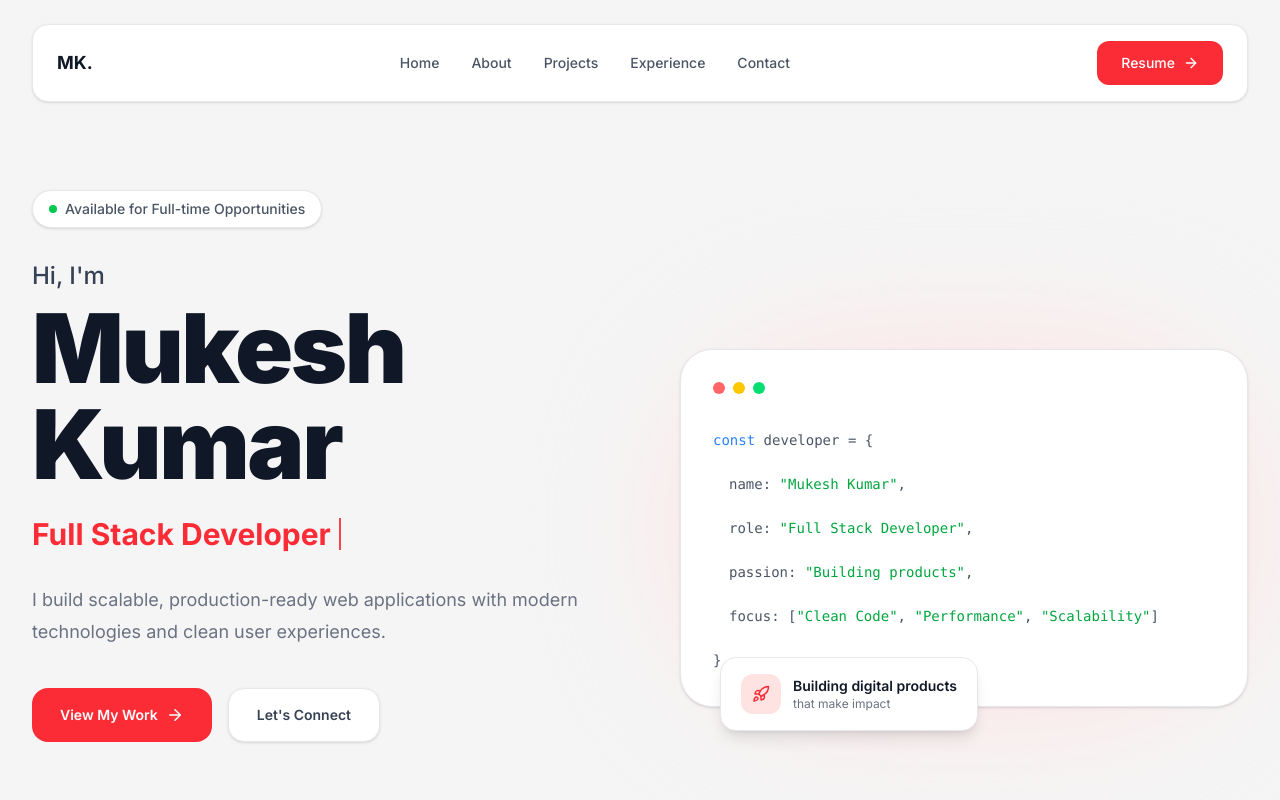
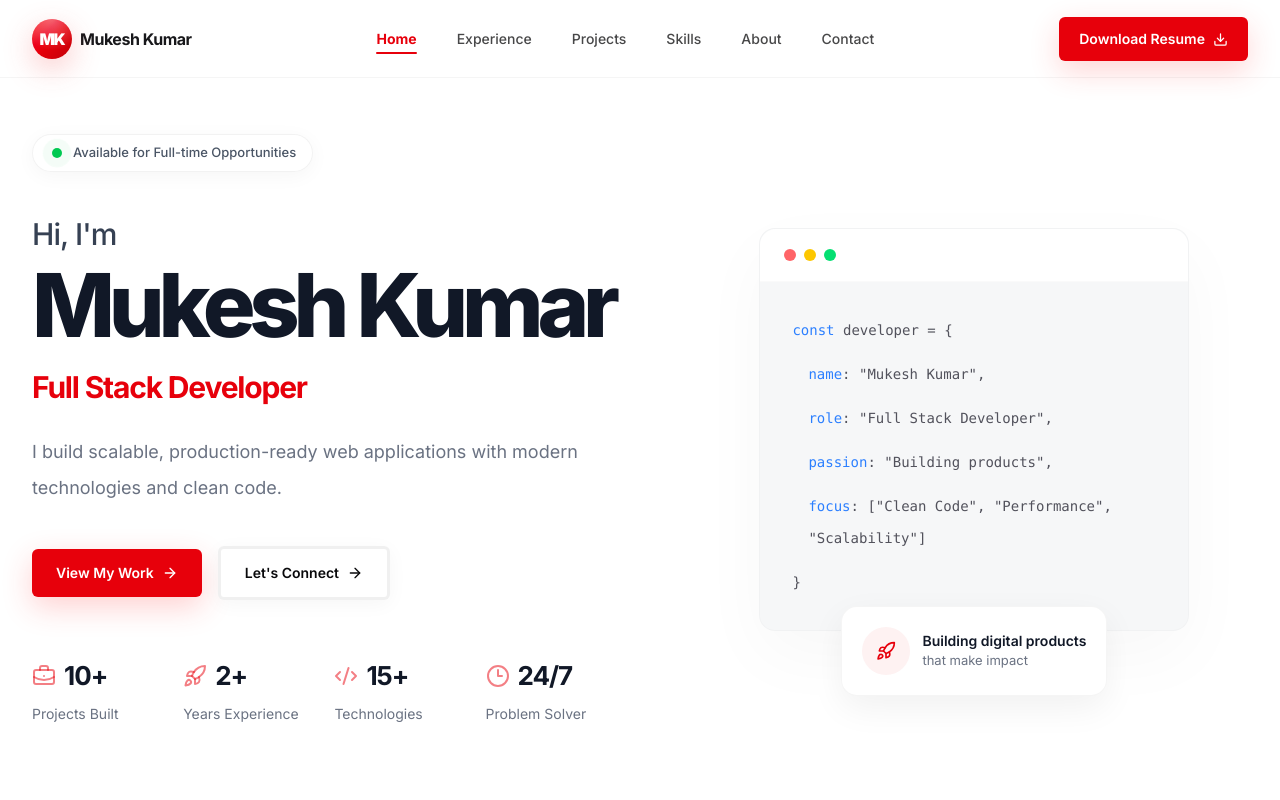
Before and after one commit to thappamkkumar/mk-portfolio, a Next.js app: page / in a window 1280 px wide. Shown: the top 800 px of the page. Built offline with nearby package versions, Linux system fonts and the light colour scheme.

Commit message:
header and hero sextion complete

```diff
--- a/src/app/globals.css
+++ b/src/app/globals.css
@@ -5,7 +5,7 @@ html {
 }
 
 body {
-  background: #f5f5f5;
+  background: #fff;
   color: #111827;
 }
 
--- a/src/components/layout/navbar.tsx
+++ b/src/components/layout/navbar.tsx
@@ -1,44 +1,308 @@
+"use client";
+
+import { useEffect, useState } from "react";
 import Container from "../ui/container";
-import Button from "../ui/button";
+import { Download, Menu, X } from "lucide-react";
 
 const navItems = [
-  "Home",
-  "About",
-  "Projects",
-  "Experience",
-  "Contact",
+  { label: "Home", id: "home" },
+  { label: "Experience", id: "experience" },
+  { label: "Projects", id: "projects" },
+  { label: "Skills", id: "skills" },
+  { label: "About", id: "about" },
+  { label: "Contact", id: "contact" },
 ];
 
 export default function Navbar() {
+  const [open, setOpen] = useState(false);
+
+  const [activeSection, setActiveSection] = useState("home");
+
+  useEffect(() => {
+    const sections = navItems.map((item) =>
+      document.getElementById(item.id)
+    );
+
+    const observer = new IntersectionObserver(
+      (entries) => {
+        entries.forEach((entry) => {
+          if (entry.isIntersecting) {
+            setActiveSection(entry.target.id);
+          }
+        });
+      },
+      {
+        threshold: 0.6,
+      }
+    );
+
+    sections.forEach((section) => {
+      if (section) observer.observe(section);
+    });
+
+    return () => {
+      sections.forEach((section) => {
+        if (section) observer.unobserve(section);
+      });
+    };
+  }, []);
+
   return (
-    <header className="sticky top-0 z-50 py-6">
+    <>
+      <header className="sticky top-0 z-50 w-full">
+        <div className="absolute inset-0 border-b border-black/[0.04] bg-white/75 backdrop-blur-xl" />
+
         <Container>
-        <div className="flex items-center justify-between rounded-2xl border border-gray-200 bg-white px-6 py-4 shadow-sm">
+          <div className="relative flex h-[78px] items-center justify-between">
+
+            {/* LEFT */}
+            <div className="group flex items-center gap-2">
 
 		  {/* Logo */}
-          <div>
-            <h1 className="text-lg font-bold text-gray-900">
-              MK.
-            </h1>
+		  <div
+		    className="
+			relative flex h-10 w-10 items-center justify-center
+			overflow-hidden rounded-full
+			bg-gradient-to-br from-red-500 via-red-600 to-red-700
+			shadow-[0_10px_30px_rgba(239,68,68,0.28)]
+			transition-all duration-300
+			group-hover:scale-105
+			group-hover:shadow-[0_15px_40px_rgba(239,68,68,0.35)]
+		    "
+		  >
+
+		    {/* Glow */}
+		    <div
+			className="
+			  absolute inset-0
+			  bg-[radial-gradient(circle_at_top,rgba(255,255,255,0.35),transparent_70%)]
+			"
+		    />
+
+		    <span
+			className="
+			  relative text-md
+			  font-black tracking-[-0.08em]
+			  text-white
+			"
+		    >
+			MK
+		    </span>
 		  </div>
 
-          {/* Nav Links */}
-          <nav className="hidden md:flex items-center gap-8">
-            {navItems.map((item) => (
+		  {/* Text */}
+		  <div className="hidden flex-col sm:flex">
+
+		    <span
+			className="
+			  text-md
+			  font-bold
+			  leading-none
+			  tracking-[-0.03em]
+			  text-zinc-900
+			"
+		    >
+			Mukesh Kumar
+		    </span>
+
+		  </div>
+		</div>
+
+            {/* DESKTOP NAV */}
+            <nav className="hidden items-center gap-8 lg:flex xl:gap-10">
+              {navItems.map((item) => {
+                const isActive = activeSection === item.id;
+
+                return (
                   <a
-                key={item}
-                href="#"
-                className="text-sm font-medium text-gray-600 transition hover:text-black"
+                    key={item.id}
+                    href={`#${item.id}`}
+                    className={`relative text-sm  transition-all duration-300 ${
+                      isActive
+                        ? "text-red-600 font-bold"
+                        : "text-zinc-950/75 hover:text-zinc-950 font-medium "
+                    }`}
                   >
-                {item}
+                    {item.label}
+
+                    {isActive && (
+                      <span className="absolute -bottom-[5px] left-0 h-[2px] w-full rounded-full bg-red-600" />
+                    )}
                   </a>
-            ))}
+                );
+              })}
             </nav>
 
-          {/* CTA */}
-          <Button>Resume</Button>
+            {/* RIGHT */}
+            <div className="flex items-center gap-3">
+
+              <button
+                className={`
+                  hidden md:inline-flex
+                  items-center gap-2
+                  rounded-md
+                  bg-red-600
+                  px-5 py-3
+                  text-sm
+                  font-semibold
+                  text-white
+                  shadow-[0_10px_30px_rgba(255,45,45,0.20)]
+                  transition-all duration-300
+                  hover:-translate-y-0.5
+                  hover:bg-red-700
+                  cursor-pointer
+                `}
+              >
+                Download Resume
+                <Download size={15} />
+              </button>
+
+              {/* MOBILE BUTTON */}
+              <button
+                onClick={() => setOpen(true)}
+                className={`
+                  flex h-10 w-10 items-center justify-center
+                  rounded-xl border border-black/[0.06]
+                  bg-white/80 text-zinc-800
+                  transition-all duration-300
+                  hover:bg-black/[0.03]
+                  lg:hidden
+                  cursor-pointer
+                `}
+              >
+                <Menu size={20} />
+              </button>
+            </div>
           </div>
         </Container>
       </header>
+
+      {/* MOBILE SIDEBAR */}
+      <div
+        className={`fixed inset-0 z-[100] transition-all duration-300 lg:hidden ${
+          open
+            ? "pointer-events-auto bg-black/30 backdrop-blur-sm"
+            : "pointer-events-none bg-transparent"
+        }`}
+      >
+        {/* Overlay */}
+        <div
+          className={`absolute inset-0 transition-opacity duration-300 ${
+            open ? "opacity-100" : "opacity-0"
+          }`}
+          onClick={() => setOpen(false)}
+        />
+
+        {/* Sidebar */}
+        <div
+          className={`
+            absolute right-0 top-0 h-full w-[290px]
+            border-l border-black/[0.06]
+            bg-white/95 backdrop-blur-2xl
+            shadow-[-10px_0_50px_rgba(0,0,0,0.08)]
+            transition-transform duration-300 ease-out
+            ${open ? "translate-x-0" : "translate-x-full"}
+          `}
+        >
+          {/* Header */}
+          <div className="flex items-center justify-between border-b border-black/[0.05] px-6 py-5">
+            <div className="group flex items-center gap-2">
+
+		  {/* Logo */}
+		  <div
+		    className="
+			relative flex h-10 w-10 items-center justify-center
+			overflow-hidden rounded-full
+			bg-gradient-to-br from-red-500 via-red-600 to-red-700
+			shadow-[0_10px_30px_rgba(239,68,68,0.28)]
+			transition-all duration-300
+			group-hover:scale-105
+			group-hover:shadow-[0_15px_40px_rgba(239,68,68,0.35)]
+		    "
+		  >
+
+		    {/* Glow */}
+		    <div
+			className="
+			  absolute inset-0
+			  bg-[radial-gradient(circle_at_top,rgba(255,255,255,0.35),transparent_70%)]
+			"
+		    />
+
+		    <span
+			className="
+			  relative text-md
+			  font-black tracking-[-0.08em]
+			  text-white
+			"
+		    >
+			MK
+		    </span>
+		  </div>
+
+		  {/* Text */}
+		  <div className="  flex-col  ">
+
+		    <span
+			className="
+			  text-md
+			  font-bold
+			  leading-none
+			  tracking-[-0.03em]
+			  text-zinc-900
+			"
+		    >
+			Mukesh Kumar
+		    </span>
+
+		  </div>
+		</div>
+
+            <button
+              onClick={() => setOpen(false)}
+              className={`
+                flex h-10 w-10 items-center justify-center
+                rounded-xl border border-black/[0.06] text-zinc-800 cursor-pointer
+                hover:bg-black/[0.03]
+              `}
+            >
+              <X size={18} />
+            </button>
+          </div>
+
+          {/* Links */}
+          <nav className="flex flex-col px-6 py-8">
+            {navItems.map((item) => {
+              const isActive = activeSection === item.id;
+
+              return (
+                <a
+                  key={item.id}
+                  href={`#${item.id}`}
+                  onClick={() => setOpen(false)}
+                  className={`
+                    flex items-center justify-between
+                    rounded-xl px-4 py-4
+                    text-[15px] font-medium
+                    transition-all duration-300
+                    ${
+                      isActive
+                        ? "bg-red-600/10 text-red-600"
+                        : "text-zinc-950 hover:bg-black/[0.03]"
+                    }
+                  `}
+                >
+                  {item.label}
+
+                  {isActive && (
+                    <span className="h-2 w-2 rounded-full bg-[#ff2d2d]" />
+                  )}
+                </a>
+              );
+            })}
+          </nav>
+        </div>
+      </div>
+    </>
   );
 }
--- a/src/components/sections/about.tsx
+++ b/src/components/sections/about.tsx
@@ -28,7 +28,7 @@ const education = [
 
 export default function About() {
   return (
-    <section className="pb-28">
+    <section className="pb-28" id="about">
       <Container>
         <div className="grid gap-16 lg:grid-cols-2">
 
--- a/src/components/sections/contact.tsx
+++ b/src/components/sections/contact.tsx
@@ -43,7 +43,7 @@ const socials = [
 
 export default function Contact() {
   return (
-    <section className="pb-16">
+    <section className="pb-16" id="contact">
       <Container>
 
         {/* Main Container */}
--- a/src/components/sections/experience.tsx
+++ b/src/components/sections/experience.tsx
@@ -35,7 +35,7 @@ const techStack = [
 
 export default function Experience() {
   return (
-    <section className="pb-28">
+    <section className="pb-28" id="experience">
       <Container>
 
         {/* Heading */}
--- a/src/components/sections/hero.tsx
+++ b/src/components/sections/hero.tsx
@@ -1,3 +1,5 @@
+import Image from "next/image";
+
 import {
   ArrowRight,
   Rocket,
@@ -15,14 +17,14 @@ const stats = [
     label: "Projects Built",
   },
   {
+    icon: Rocket,
+    value: "2+",
+    label: "Years Experience",
+  },
+  {
     icon: Code2,
     value: "15+",
     label: "Technologies",
-  },
-  {
-    icon: Rocket,
-    value: "2+",
-    label: "Years Experience",
   },
   {
     icon: Clock3,
@@ -33,81 +35,197 @@ const stats = [
 
 export default function Hero() {
   return (
-    <section className="relative overflow-hidden pb-24 pt-10 lg:pb-32 lg:pt-16">
+    <section
+    	id="home"
+      aria-label="Hero Section"
+      className="relative   bg-[#ffffff] pb-20 pt-8 sm:pb-24 lg:pb-32 lg:pt-14"
+    >
+
       <Container>
-        <div className="grid items-center gap-20 lg:grid-cols-2">
+        <div className="grid items-center gap-16 lg:grid-cols-[1.05fr_.95fr]   ">
 
           {/* LEFT */}
-          <div>
+          <div  >
 
             {/* Badge */}
-            <div className="inline-flex items-center gap-2 rounded-full border border-gray-200 bg-white px-4 py-2 shadow-sm">
-              <div className="h-2 w-2 rounded-full bg-green-500" />
+            <div className="inline-flex items-center gap-2 rounded-full border border-black/[0.05] bg-white/80 px-4 py-2 shadow-[0_4px_20px_rgba(0,0,0,0.04)] backdrop-blur-xl">
 
-              <span className="text-sm font-medium text-gray-600">
+              <div className="relative flex h-4 w-4 items-center justify-center">
+
+			  {/* Animated Ring */}
+			  <span
+			    className="
+				absolute inline-flex h-full w-full
+				animate-ping rounded-full
+				bg-green-500/20
+			    "
+			  />
+
+			  {/* Solid Dot */}
+			  <span
+			    className="
+				relative inline-flex h-2.5 w-2.5
+				rounded-full bg-green-500
+			    "
+			  />
+              </div>
+              <span className="text-[12px] font-medium text-gray-600 sm:text-[13px]">
                 Available for Full-time Opportunities
               </span>
             </div>
 
             {/* Heading */}
-            <div className="mt-8">
-              <p className="text-2xl font-medium text-gray-700">
-                Hi, I'm
+            <div className="mt-8 sm:mt-10">
+
+              <p className="text-[24px] font-medium tracking-[-0.03em] text-gray-700 sm:text-[30px]">
+                Hi, I&apos;m
               </p>
 
-              <h1 className="mt-2 text-6xl font-black leading-none tracking-tight text-gray-900 lg:text-8xl">
-                Mukesh
-                <br />
-                Kumar
+              <h1
+                className="
+                  mt-2
+                  max-w-[720px]
+
+                  text-[48px]
+                  font-extrabold
+                  leading-[0.92]
+                  tracking-[-0.07em]
+                  text-[#111827]
+
+                  sm:text-[72px]
+
+                  lg:text-[88px]
+                "
+              >
+                Mukesh Kumar
               </h1>
 
-              <div className="mt-6 inline-flex items-center">
-                <span className="text-3xl font-bold text-red-500">
+              {/* Role */}
+              <div className="mt-5 flex items-center gap-2">
+
+                <span
+                  className="
+                    text-[22px]
+                    font-bold
+                    tracking-[-0.04em]
+                    text-red-600
+
+                    sm:text-[30px]
+                  "
+                >
                   Full Stack Developer
                 </span>
 
-                <span className="ml-2 h-8 w-[2px] animate-pulse bg-red-500" />
               </div>
 
-              <p className="mt-8 max-w-xl text-lg leading-8 text-gray-500">
-                I build scalable, production-ready web
-                applications with modern technologies
-                and clean user experiences.
+              {/* Description */}
+              <p
+                className="
+                  mt-6
+                  max-w-[580px]
+
+                  text-[15px]
+                  leading-[2]
+                  text-gray-500
+
+                  sm:text-[18px]
+                "
+              >
+                I build scalable, production-ready web applications
+                with modern technologies and clean code.
               </p>
             </div>
 
             {/* Buttons */}
-            <div className="mt-10 flex flex-wrap gap-4">
+            <div className="mt-10 flex flex-wrap items-center gap-4">
 
-              <button className="inline-flex items-center gap-2 rounded-2xl bg-red-500 px-7 py-4 text-sm font-semibold text-white transition hover:bg-red-600">
+              {/* Primary */}
+              <a
+			href="#projects"
+                className="
+                  inline-flex items-center gap-2
+
+                  rounded-md
+                  bg-red-600
+
+                  px-6 py-3.5
+
+                  text-sm
+                  font-semibold
+                  text-white
+
+                  shadow-[0_10px_30px_rgba(255,45,45,0.22)]
+
+                  transition-all duration-300
+                  hover:-translate-y-1
+                  hover:bg-red-800
+                "
+              >
                 View My Work
-                <ArrowRight size={18} />
-              </button>
 
-              <button className="inline-flex items-center gap-2 rounded-2xl border border-gray-200 bg-white px-7 py-4 text-sm font-semibold text-gray-700 shadow-sm transition hover:bg-gray-50">
-                Let's Connect
-              </button>
+                <ArrowRight size={16} />
+              </a>
+
+              {/* Secondary */}
+              <a
+              href="#contact"
+                className="
+                  inline-flex items-center gap-2
+
+                  rounded-md
+                  border-3 border-black/[0.06]
+
+                  bg-white
+
+                  px-6 py-3.5
+
+                  text-sm
+                  font-semibold
+                  text-zinc-950
+
+                  shadow-[0_4px_20px_rgba(0,0,0,0.04)]
+
+                  backdrop-blur-xl
+
+                  transition-all duration-300
+                  hover:bg-gray-100
+                "
+              >
+                Let&apos;s Connect
+                <ArrowRight size={16} />
+              </a>
             </div>
 
             {/* Stats */}
-            <div className="mt-16 grid grid-cols-2 gap-8 sm:grid-cols-4">
+            <div className="mt-14 grid grid-cols-2 gap-y-8 sm:grid-cols-4">
               {stats.map((item) => {
                 const Icon = item.icon;
 
                 return (
                   <div key={item.label}>
+
                     <div className="flex items-center gap-2">
+
                       <Icon
-                        size={18}
-                        className="text-red-500"
+                        size={24}
+                        className="text-red-600/50"
                       />
 
-                      <span className="text-2xl font-bold text-gray-900">
+                      <span
+                        className="
+                          text-[24px]
+                          font-bold
+                          tracking-[-0.04em]
+                          text-[#111827]
+
+                          sm:text-[26px]
+                        "
+                      >
                         {item.value}
                       </span>
                     </div>
 
-                    <p className="mt-2 text-sm text-gray-500">
+                    <p className="mt-2 text-[13px] text-gray-500 sm:text-[14px]">
                       {item.label}
                     </p>
                   </div>
@@ -117,23 +235,72 @@ export default function Hero() {
           </div>
 
 		{/* RIGHT */}
-          <div className="relative">
+<div  >
 
-            {/* Background Blur */}
-            <div className="absolute inset-0 rounded-full bg-red-100 blur-3xl" />
 
-            {/* Main Card */}
-            <div className="relative rounded-[32px] border border-gray-200 bg-white p-8 shadow-sm">
+    {/* Main Column */}
+    <div
+    	className="
+          relative
+          w-full
+          sm:max-w-[430px]
+ 		mx-auto
+        "
+    >
 
-              {/* Browser dots */}
-              <div className="flex gap-2">
+      {/* Code Card */}
+      <div
+        className="
+          relative
+          w-full
+
+          rounded-2xl
+
+          border border-black/[0.02]
+
+          bg-gray-100/75
+
+          shadow-[0_25px_70px_rgba(0,0,0,0.03)]
+
+        "
+      >
+
+        {/* Header */}
+        <div
+          className="
+            flex items-center gap-2
+
+            rounded-t-2xl
+
+            border-b border-black/[0.02]
+
+            bg-white
+
+            px-6 py-5
+          "
+        >
           <div className="h-3 w-3 rounded-full bg-red-400" />
           <div className="h-3 w-3 rounded-full bg-yellow-400" />
           <div className="h-3 w-3 rounded-full bg-green-400" />
         </div>
 
-              {/* Code */}
-              <div className="mt-8 space-y-4 font-mono text-sm leading-7 text-gray-600">
+        {/* Body */}
+        <div className="px-6 py-7 sm:px-8 sm:py-8 ">
+
+          <div
+            className="
+              space-y-3
+
+              font-mono
+
+              text-sm
+              leading-6
+
+              text-zinc-600
+
+              sm:leading-8
+            "
+          >
             <p>
               <span className="text-blue-500">
                 const
@@ -142,43 +309,48 @@ export default function Hero() {
             </p>
 
             <p className="pl-4">
-                  name:
-                  <span className="text-green-600">
-                    {" "}
-                    "Mukesh Kumar"
+              <span className="text-blue-500">
+                name
+              </span>
+              :
+              <span className=" ">
+                {" "} "Mukesh Kumar"
               </span>,
             </p>
 
             <p className="pl-4">
-                  role:
-                  <span className="text-green-600">
-                    {" "}
-                    "Full Stack Developer"
+              <span className="text-blue-500">
+                role
+              </span>
+              :
+              <span className=" ">
+                {" "} "Full Stack Developer"
               </span>,
             </p>
 
             <p className="pl-4">
-                  passion:
-                  <span className="text-green-600">
-                    {" "}
-                    "Building products"
+              <span className="text-blue-500">
+                passion
+              </span>
+              :
+              <span className=" ">
+                {" "} "Building products"
               </span>,
             </p>
 
             <p className="pl-4">
-                  focus: [
-                  <span className="text-green-600">
+              <span className="text-blue-500">
+                focus
+              </span>
+              : [
+              <span className=" ">
                 "Clean Code"
-                  </span>
-                  ,
-                  <span className="text-green-600">
-                    {" "}
-                    "Performance"
-                  </span>
-                  ,
-                  <span className="text-green-600">
-                    {" "}
-                    "Scalability"
+              </span>,
+              <span className=" ">
+                {" "} "Performance"
+              </span>,
+              <span className=" ">
+                {" "} "Scalability"
               </span>
               ]
             </p>
@@ -186,24 +358,60 @@ export default function Hero() {
             <p>{"}"}</p>
           </div>
         </div>
+      </div>
 
       {/* Floating Card */}
-            <div className="absolute -bottom-6 left-10 rounded-2xl border border-gray-200 bg-white px-5 py-4 shadow-lg">
+      <div
+        className="
+          absolute z-20
+
+          bottom-[-65px]
+
+		w-full
+
+        "
+      >
+         	<div
+		  className="
+
+			w-fit
+			mx-auto
+		    rounded-2xl
+
+		    border border-black/[0.04]
+
+		    bg-white
+
+		    p-5
+
+		    shadow-[0_12px_35px_rgba(0,0,0,0.06)]
+
+
+		  "
+		>
 		  <div className="flex items-center gap-3">
 
-                <div className="flex h-10 w-10 items-center justify-center rounded-xl bg-red-100">
+		    <div
+		      className="
+		        flex h-12 w-12 items-center justify-center
+
+		        rounded-full
+
+		        bg-red-50
+		      "
+		    >
 		      <Rocket
-                    size={18}
-                    className="text-red-500"
+		        size={20}
+		        className="text-red-600"
 		      />
 		    </div>
 
 		    <div>
-                  <p className="text-sm font-semibold text-gray-900">
+		      <p className="text-[13px] font-semibold text-[#111827] sm:text-[14px]">
 		        Building digital products
 		      </p>
 
-                  <p className="text-xs text-gray-500">
+		      <p className="text-[12px] text-gray-500 sm:text-[13px]">
 		        that make impact
 		      </p>
 		    </div>
@@ -211,6 +419,10 @@ export default function Hero() {
         </div>
       </div>
     </div>
+
+</div>
+
+        </div>
       </Container>
     </section>
   );
--- a/src/components/sections/projects.tsx
+++ b/src/components/sections/projects.tsx
@@ -80,7 +80,7 @@ const projects = [
 
 export default function Projects() {
   return (
-    <section className="pb-28">
+    <section className="pb-28" id="projects">
       <Container>
 
         {/* Heading */}
--- a/src/components/sections/skills.tsx
+++ b/src/components/sections/skills.tsx
@@ -64,7 +64,7 @@ const expertise = [
 
 export default function Skills() {
   return (
-    <section className="pb-28">
+    <section className="pb-28" id="skills">
       <Container>
 
         {/* Heading */}
--- a/src/components/ui/container.tsx
+++ b/src/components/ui/container.tsx
@@ -9,7 +9,7 @@ export default function Container({
 }: Props) {
   return (
     <div
-      className={`max-w-7xl mx-auto px-6 lg:px-8 ${className}`}
+      className={`max-w-[1400px] mx-auto px-6 lg:px-8 ${className}`}
     >
       {children}
     </div>
```
Also changed, not shown: public/images/hero-bg.png (added), public/images/hero-bg2.png (added). Lines whose indentation alone changed are shown as unchanged.
